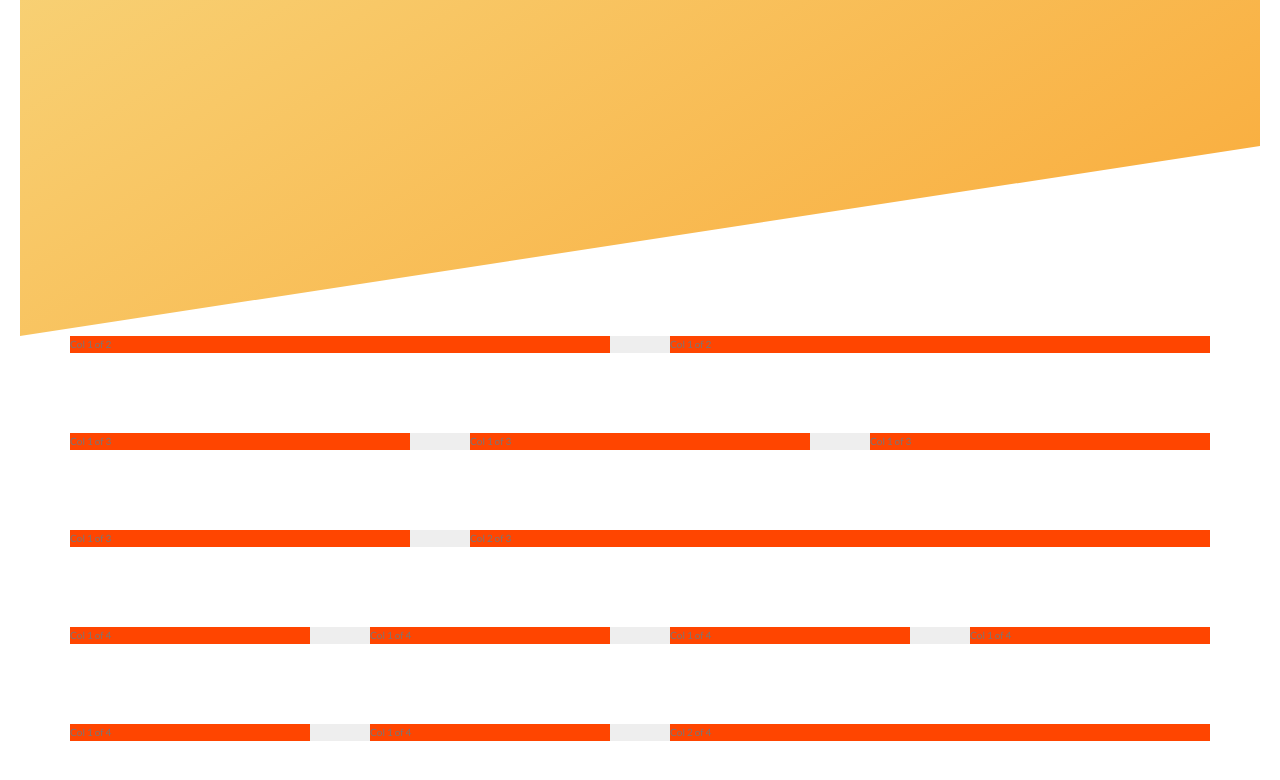
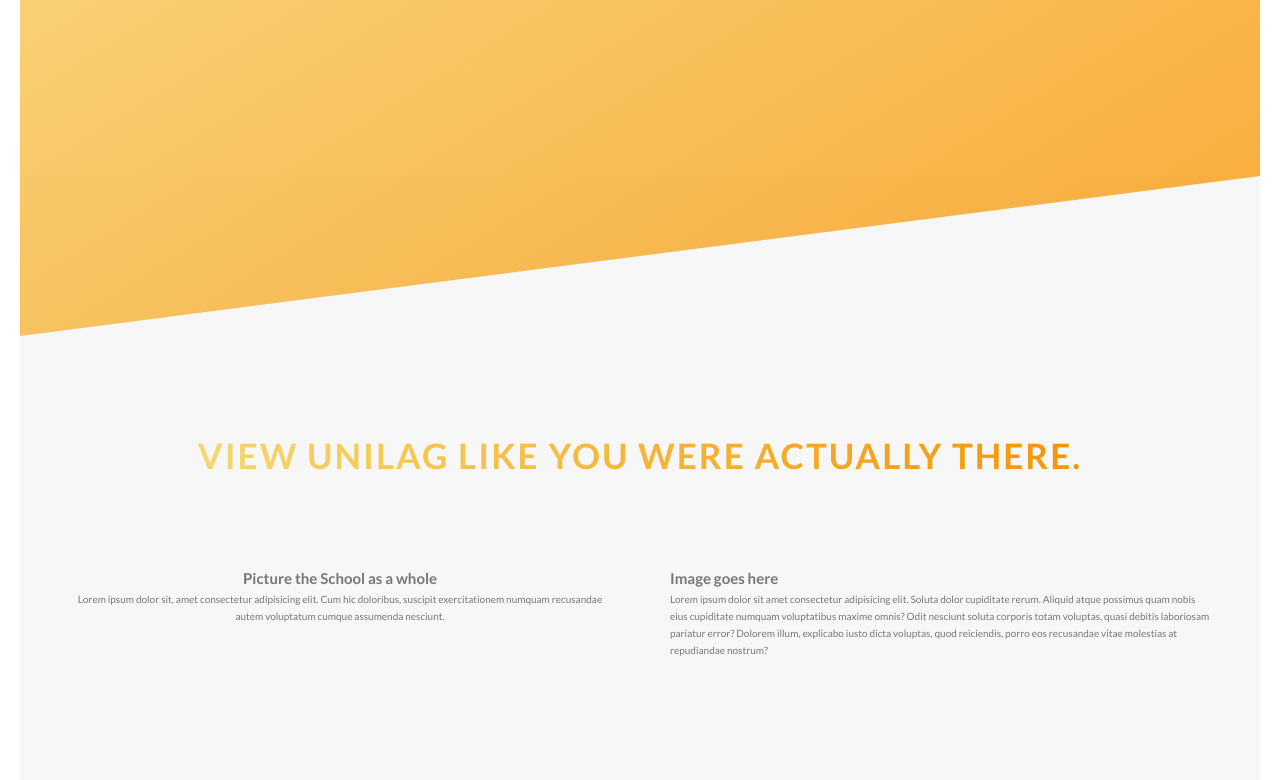
Before and after one commit to Ipaye/Xplore, a website: page index.html in a window 1280 px wide. Shown: the part 444-1224 px from the top of the page. Drawn offline with Linux system fonts and the light colour scheme.

Commit message:
Add markup for about section

```diff
--- a/bs-config.js
+++ /dev/null
@@ -1,7 +0,0 @@
-{
-	port: 4000;
-	server: {
-		baseDir: '.';
-	}
-	browser: ['chrome'];
-}
--- a/index.html
+++ b/index.html
@@ -31,7 +31,34 @@
     </div>
   </header>
 
-  <section class="grid-test">
+  <main>
+    <section class="section-about">
+      <div class="center-text mb-8">
+        <h2 class="heading-secondary">
+          View Unilag like You were actually there.
+        </h2>
+      </div>
+      <div class="row">
+        <div class="col-1-of-2">
+          <div class="center-text">
+            <h2>Picture the School as a whole</h2>
+            <p>Lorem ipsum dolor sit, amet consectetur adipisicing elit. Cum hic doloribus, suscipit exercitationem numquam
+              recusandae autem voluptatum cumque assumenda nesciunt.</p>
+          </div>
+        </div>
+        <div class="col-1-of-2">
+          <h2>Image goes here</h2>
+          <p>Lorem ipsum dolor sit amet consectetur adipisicing elit. Soluta dolor cupiditate rerum. Aliquid atque possimus
+            quam nobis eius cupiditate numquam voluptatibus maxime omnis? Odit nesciunt soluta corporis totam voluptas, quasi
+            debitis laboriosam pariatur error? Dolorem illum, explicabo iusto dicta voluptas, quod reiciendis, porro eos
+            recusandae vitae molestias at repudiandae nostrum?</p>
+        </div>
+      </div>
+    </section>
+  </main>
+
+
+  <!-- <section class="grid-test">
     <div class="row">
       <div class="col-1-of-2">Col 1 of 2</div>
       <div class="col-1-of-2">Col 1 of 2</div>
@@ -60,7 +87,7 @@
       <div class="col-1-of-4">Col 1 of 4</div>
       <div class="col-2-of-4">Col 2 of 4</div>
     </div>
-  </section>
+  </section> -->
 
 </body>
 
--- a/sass/abstracts/_variables.scss
+++ b/sass/abstracts/_variables.scss
@@ -10,6 +10,7 @@
 $color-primary-light: #f5d76e;
 $color-primary-dark: #f89406;
 $color-gray: #777;
+$color-gray-light-1: #f7f7f7;
 $color-white: white;
 $color-black: #000;
 
--- a/sass/pages/_home.scss
+++ b/sass/pages/_home.scss
@@ -0,0 +1,5 @@
+.section-about {
+	background-color: $color-gray-light-1;
+	padding: 25rem 0;
+	margin-top: -20vh;
+}
```
Also changed, not shown: css/style.css.
